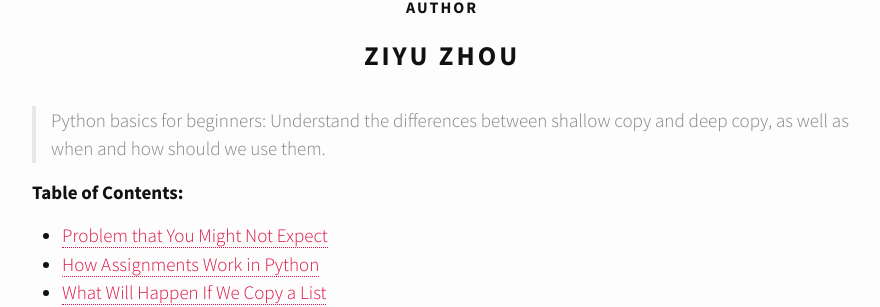
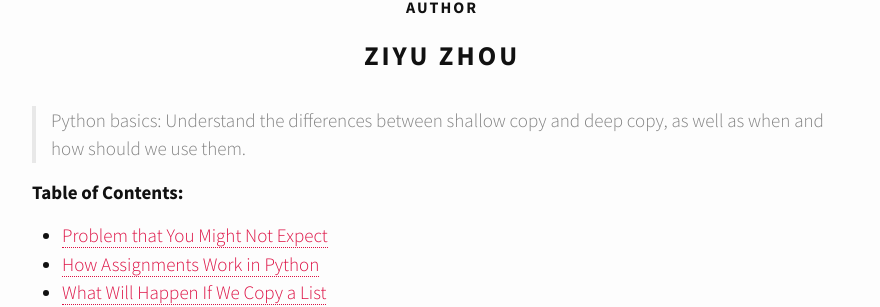
Before and after one commit to Ziyu0/Ziyu0.github.io, a Jekyll site: the page built from _posts/2018-01-24-pb-shallow-deep-copy.md, in a window 1280 px wide and 900 px high, scrolled down 346 px. Shown: the part 152-459 px from the top of the window, without its empty margins (198-1078 px from the left). Built offline with Jekyll 4.4.1, drawn with Linux system fonts in a browser that asks for light colours; nearby versions of some CDN libraries; emoji names are drawn with the system emoji font.

Commit message:
Update post about copies

```diff
--- a/_posts/2018-01-24-pb-shallow-deep-copy.md
+++ b/_posts/2018-01-24-pb-shallow-deep-copy.md
@@ -6,7 +6,7 @@ categories: ["PythonBasics"]
 author: "Ziyu Zhou"
 ---
 
-> Python basics for beginners: Understand the differences between shallow copy and deep copy, as well as when and how should we use them.
+> Python basics: Understand the differences between shallow copy and deep copy, as well as when and how should we use them.
 
 **Table of Contents:**
 <!-- TOC -->
```
